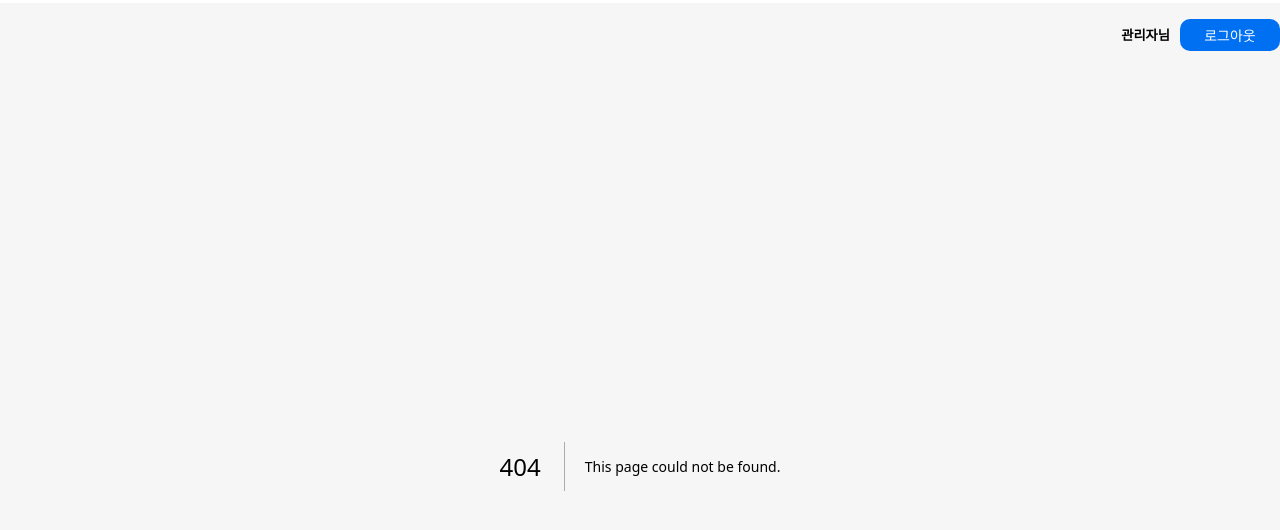
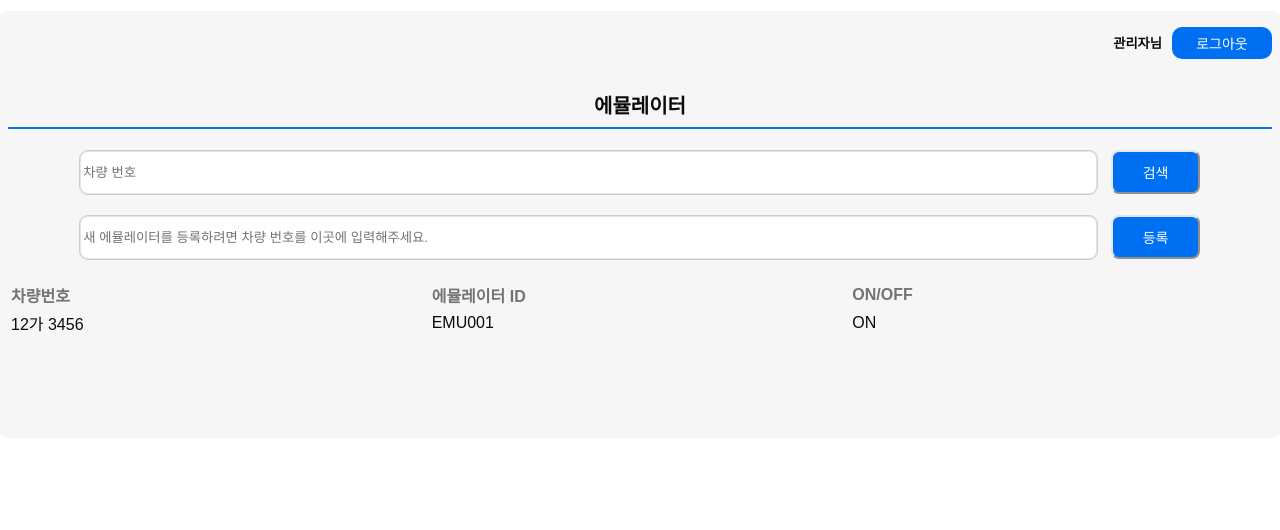
Before and after one commit to Kernel360/KUNI_2thecore_frontend, a Next.js app: page /emulator in a window 1280 px wide. Before the commit this address had no page. Shown: the top 530 px of the page. Built offline with nearby package versions, Linux system fonts and the light colour scheme.

Commit message:
에뮬레이터 페이지 1차 완성

```diff
--- a/src/app/emulator.tsx
+++ /dev/null
@@ -1,90 +0,0 @@
-'use client'
-
-import TopBar from '@/components/ui/topBar';
-import styles from "./carListBox.module.css";
-import React, { useState } from 'react';
-import { Input } from "@/components/ui/input";
-import { Button } from "@/components/ui/button";
-import CarSearchBox from '@/components/carSearchBox/carSearchBox';
-import { Table, TableBody, TableCell, TableHead, TableHeader, TableRow } from "@/components/ui/table"
-
-interface EmulListBoxProps {
-    car_number: string;
-    emulator_id: string;
-    emulator_status: string;
-}
-
-const CarEmulNumberSearchBox = () => {
-    return (
-        <div style={{ display: "flex", justifyContent: "center", flexDirection: "column", alignItems: 'center', }}>
-            <div
-                style={{
-                    width: '97%',
-                    height: '80px',
-                    display: 'flex',
-                    flexDirection: 'row',
-                    alignItems: 'flex-start',
-                    justifyContent: 'center',
-                    margin: '8px 0px'
-
-                }}
-            >
-                <div style={{
-                    display: "flex", flexDirection: "row", alignItems: "center",
-                    justifyContent: "center", width: "100%", marginTop: "21px",
-                }}>
-                    <Input type="text" placeholder="차량 번호" style={{
-                        width: "80%", height: "38.5px",
-                        backgroundColor: "white",
-                    }} />
-                    <Button style={{
-                        width: "7%", height: "44px", marginLeft: "14px",
-                        backgroundColor: "#0070f3", color: "white",
-                        fontSize: "14px",
-                        fontWeight: 500,
-                    }}>검색</Button>
-                </div>
-                <div style={{
-                    display: "flex", flexDirection: "row", alignItems: "center",
-                    justifyContent: "center", width: "100%", marginTop: "21px",
-                }}>
-                    <Input type="text" placeholder="새 에뮬레이터를 등록하려면 차량 번호를 이곳에 입력해주세요." style={{
-                        width: "80%", height: "38.5px",
-                        backgroundColor: "white",
-                    }} />
-                    <Button style={{
-                        width: "7%", height: "44px", marginLeft: "14px",
-                        backgroundColor: "#0070f3", color: "white",
-                        fontSize: "14px",
-                        fontWeight: 500,
-                    }}>등록</Button>
-                </div>
-            </div>
-        </div >
-    )
-}
-
-export default function Emulator() {
-    return (
-        <div>
-            <TopBar title="에뮬레이터"></TopBar>
-            <CarEmulNumberSearchBox />
-            <Table>
-                <TableHeader>
-                    <TableRow>
-                        <TableHead className="w-[100px]">차량번호</TableHead>
-                        <TableHead>에뮬레이터 ID</TableHead>
-                        <TableHead className="text-right">ON/OFF</TableHead>
-                    </TableRow>
-                </TableHeader>
-                <TableBody>
-                    <TableRow>
-                        <TableCell className="font-medium">12가 3456</TableCell>
-                        <TableCell>EMU001</TableCell>
-                        <TableCell className="text-right">ON</TableCell>
-                    </TableRow>
-                </TableBody>
-            </Table>
-        </div>
-    );
-}
--- /dev/null
+++ b/src/app/emulator/page.tsx
@@ -0,0 +1,78 @@
+'use client'
+
+import TopBar from '@/components/ui/topBar';
+import React from 'react';
+import { Input } from "@/components/ui/input";
+import { Button } from "@/components/ui/button";
+import { Table, TableBody, TableCell, TableHead, TableHeader, TableRow } from "@/components/ui/table";
+
+const dummyEmuls = [
+    { car_number: '12가 3456', emulator_id: 'EMU001', emulator_status: 'on' },
+    { car_number: '34나 5678', emulator_id: 'EMU002', emulator_status: 'on' },
+    { car_number: '56다 7890', emulator_id: 'EMU003', emulator_status: 'off' },
+];
+
+const CarEmulNumberSearchBox = () => {
+    return (
+        <div style={{
+            display: "flex", flexDirection: "column", alignItems: "center",
+            justifyContent: "center", width: "100%", marginBottom: "21px"
+        }}>
+            <div style={{
+                display: "flex", flexDirection: "row", alignItems: "center",
+                justifyContent: "center", width: "100%", marginTop: "21px",
+            }}>
+                <Input type="text" placeholder="차량 번호" style={{
+                    width: "80%", height: "38.5px",
+                    backgroundColor: "white",
+                }} />
+                <Button style={{
+                    width: "7%", height: "44px", marginLeft: "14px",
+                    backgroundColor: "#0070f3", color: "white",
+                    fontSize: "14px",
+                    fontWeight: 500,
+                }}>검색</Button>
+            </div>
+            <div style={{
+                display: "flex", flexDirection: "row", alignItems: "center",
+                justifyContent: "center", width: "100%", marginTop: "21px",
+            }}>
+                <Input type="text" placeholder="새 에뮬레이터를 등록하려면 차량 번호를 이곳에 입력해주세요." style={{
+                    width: "80%", height: "38.5px",
+                    backgroundColor: "white",
+                }} />
+                <Button style={{
+                    width: "7%", height: "44px", marginLeft: "14px",
+                    backgroundColor: "#0070f3", color: "white",
+                    fontSize: "14px",
+                    fontWeight: 500,
+                }}>등록</Button>
+            </div>
+        </div>
+    );
+};
+
+export default function Emulator() {
+    return (
+        <div>
+            <TopBar title="에뮬레이터"></TopBar>
+            <CarEmulNumberSearchBox />
+            <Table>
+                <TableHeader>
+                    <TableRow>
+                        <TableHead className="w-[100px]">차량번호</TableHead>
+                        <TableHead className="w-[100px]">에뮬레이터 ID</TableHead>
+                        <TableHead className="w-[100px]">ON/OFF</TableHead>
+                    </TableRow>
+                </TableHeader>
+                <TableBody>
+                    <TableRow>
+                        <TableCell className="font-medium">12가 3456</TableCell>
+                        <TableCell className="w-[100px]">EMU001</TableCell>
+                        <TableCell className="w-[100px]">ON</TableCell>
+                    </TableRow>
+                </TableBody>
+            </Table>
+        </div>
+    );
+}
```
